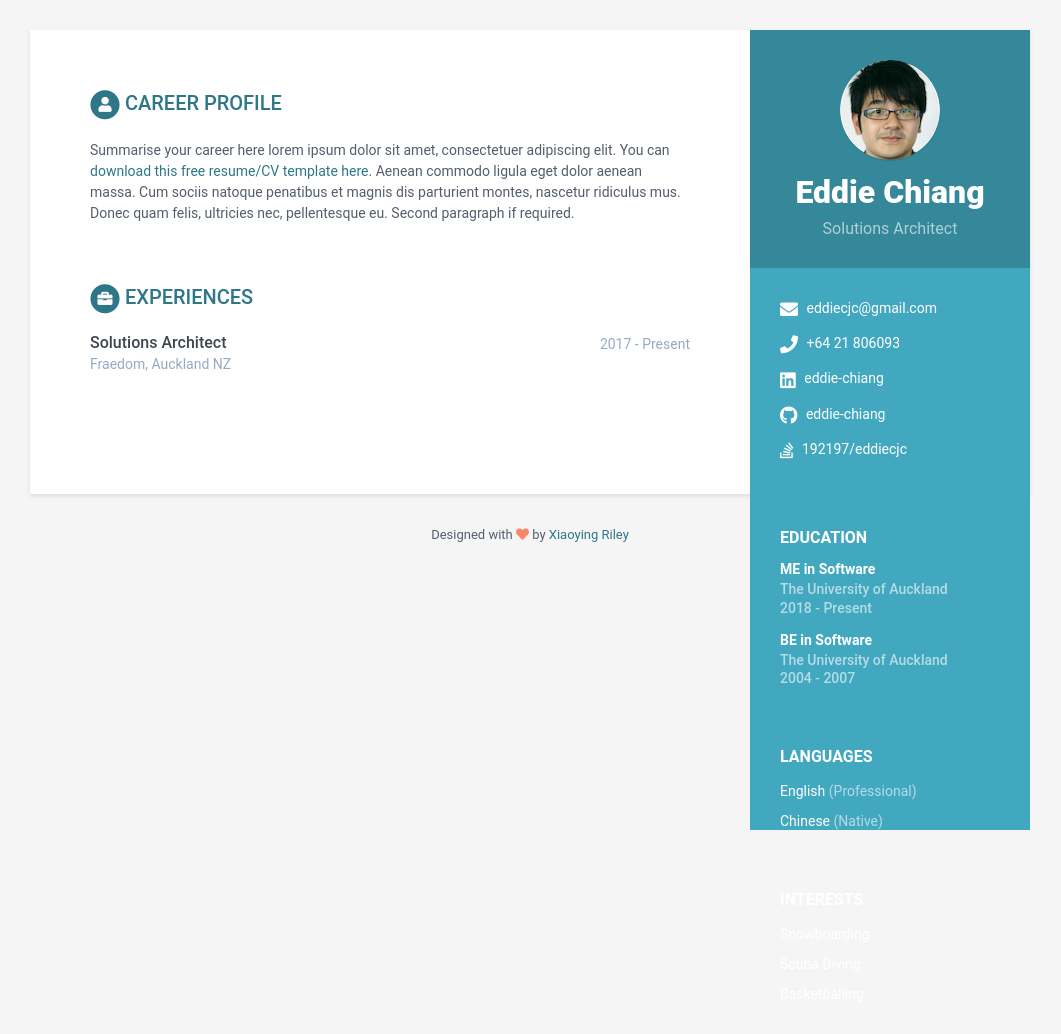
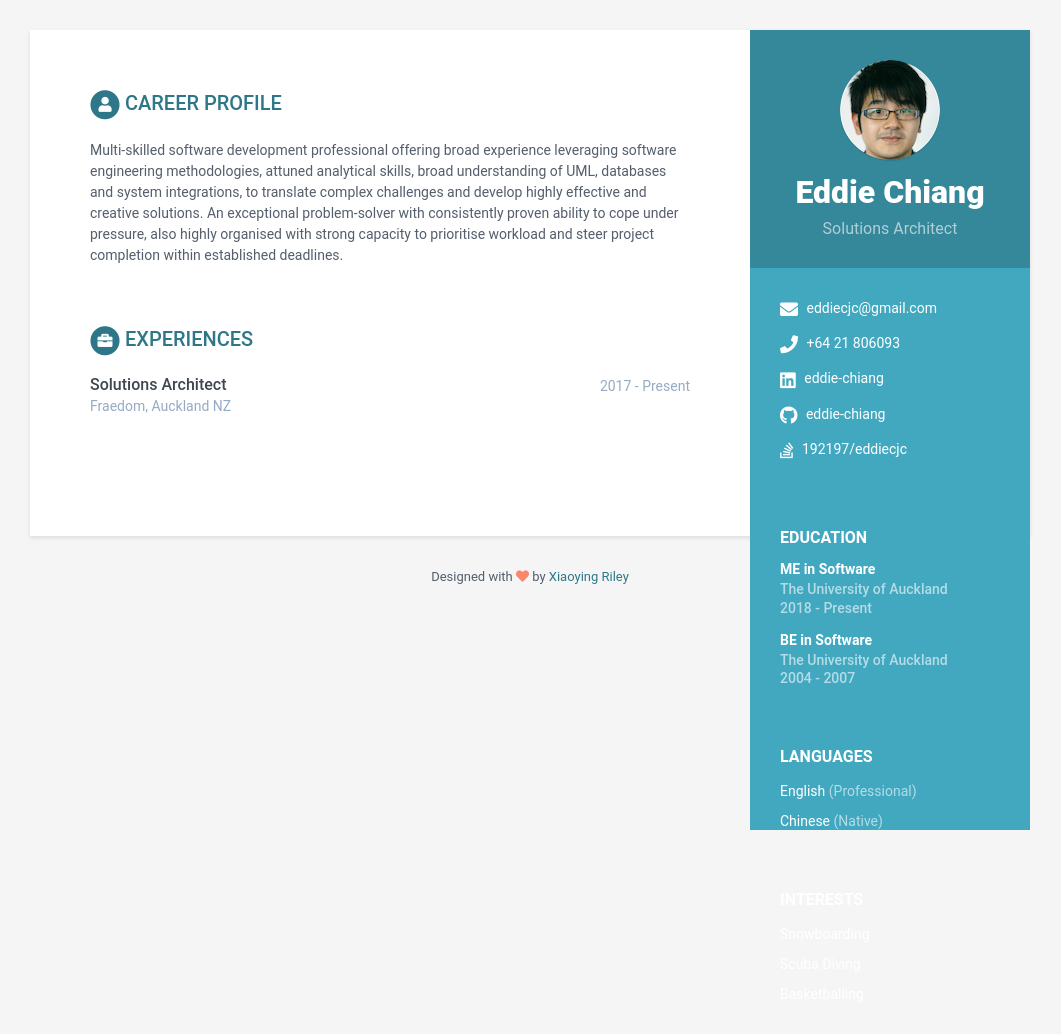
Before and after one commit to eddie-chiang/eddie-chiang.github.io, a Jekyll site: the page built from index.html, in a window 1280 px wide. Shown: the whole page, without its empty margins (110-1171 px from the left). Built offline with Jekyll 4.4.1, drawn with Linux system fonts in a browser that asks for light colours.

Commit message:
Updated content.

```diff
--- a/_data/data.yml
+++ b/_data/data.yml
@@ -44,12 +44,12 @@ sidebar:
 career-profile:
     title: Career Profile
     summary: |
-      Summarise your career here lorem ipsum dolor sit amet, consectetuer
-      adipiscing elit. You can [download this free resume/CV template here]().
-      Aenean commodo ligula eget dolor aenean massa. Cum sociis natoque
-      penatibus et magnis dis parturient montes, nascetur ridiculus mus.
-      Donec quam felis, ultricies nec, pellentesque eu.
-      Second paragraph if required.
+      Multi-skilled software development professional offering broad experience leveraging
+      software engineering methodologies, attuned analytical skills, broad understanding of
+      UML, databases and system integrations, to translate complex challenges and develop
+      highly effective and creative solutions. An exceptional problem-solver with consistently
+      proven ability to cope under pressure, also highly organised with strong capacity to
+      prioritise workload and steer project completion within established deadlines.
 education:
     - degree: ME in Software
       university: The University of Auckland
```
